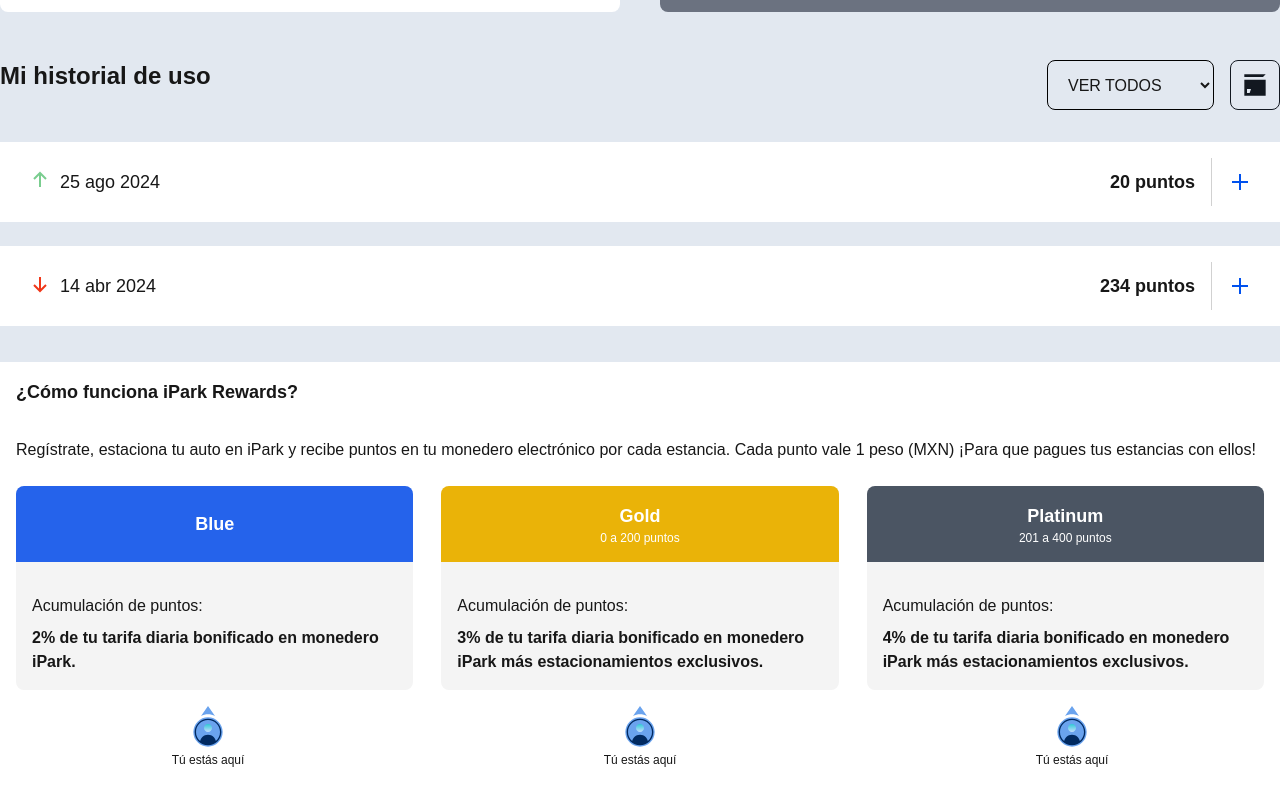
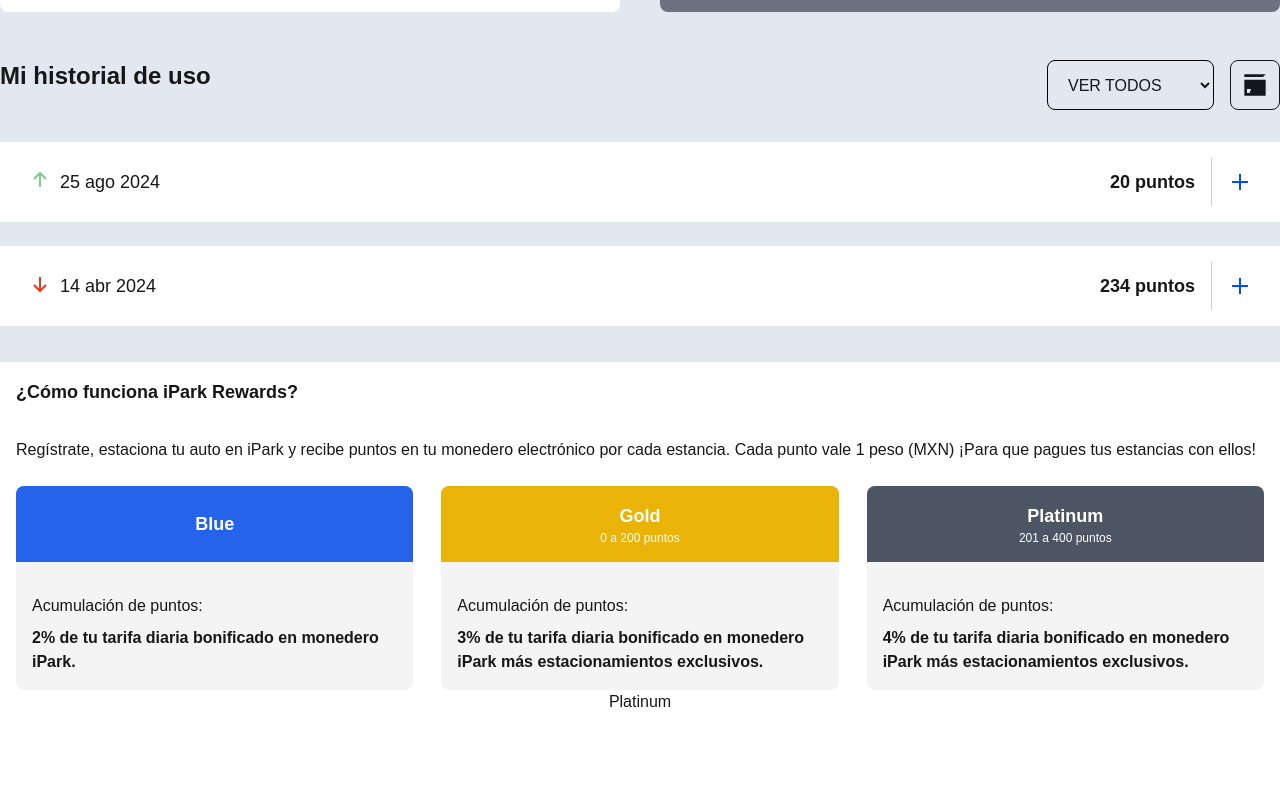
Before and after one commit to LuourdesAli/Trabajo, a Next.js app: page /reservas in a window 1280 px wide. Shown: the part 301-1101 px from the top of the page. After the commit the page ends 1015 px from the top, so only its background shows below. Built offline with nearby package versions, Linux system fonts and the light colour scheme.

Commit message:
antes de acomodar abajo
un paso antes de prueba 1 intento de que funcione de acuerdo a los id

```diff
--- a/src/pages/reservas.tsx
+++ b/src/pages/reservas.tsx
@@ -7,8 +7,8 @@
 interface userData {
   ShareCode: string;
   FirstName: string;
-  Points:number;
-  LevelShort:string;
+  Points: number;
+  LevelShort: string;
 }
 
 export default function Ejemplo() {
@@ -196,7 +196,7 @@
           pagues tus estancias con ellos!
         </p>
         <div className="mt-6 flex justify-between gap-7">
-          <div className="flex-1 bg-[#f4f4f4] rounded-lg ">
+          <div className="flex-1 bg-[#f4f4f4] rounded-lg  " id="level-Blue">
             <div className="bg-blue-600 text-white rounded-t-lg py-6 ">
               <h3 className="text-lg font-bold text-center">Blue</h3>
             </div>
@@ -209,7 +209,7 @@
               </p>
             </div>
           </div>
-          <div className="flex-1 bg-[#f4f4f4]  rounded-lg ">
+          <div className="flex-1 bg-[#f4f4f4]  rounded-lg " id="level-Gold" >
             <div className="bg-yellow-500 text-white pt-4 rounded-t-lg ">
               <h3 className="text-lg font-bold text-center ">Gold</h3>
               <p className="text-xs font-medium text-center  pb-4">
@@ -226,7 +226,7 @@
               </p>
             </div>
           </div>
-          <div className="flex-1 bg-[#f4f4f4]  rounded-lg">
+          <div className="flex-1 bg-[#f4f4f4]  rounded-lg" id="level-Platinum">
             <div className="bg-gray-600 text-white rounded-t-lg">
               <h3 className="text-center text-lg font-bold pt-4">Platinum</h3>
               <p className="text-xs font-medium text-center pb-4">
@@ -245,14 +245,23 @@
           </div>
         </div>
         <div className="flex justify-around gap-12">
-        <div className=" flex flex-col  mt-4 items-center ">
-          <div className="flex ">
-            <Image src="/Frame-236.svg" alt="icon" width={32} height={42} />
-          </div>
-          <p className="text-xs font-medium text-center mt-1 mb-8">
-            Tú estás aquí
-          </p>
-        </div><div className=" flex flex-col items-center  mt-4 ">
+
+         {/* Blue */}
+      {data?.LevelShort === "Blue" ? (
+        <>blue</>
+        // <div className="flex flex-col mt-4 items-center">
+        //   <div className="flex">
+        //     <Image src="/Frame-236.svg" alt="icon" width={32} height={42} />
+        //   </div>
+        //   <p className="text-xs font-medium text-center mt-1 mb-8">
+        //     Tú estás aquí
+        //   </p>
+        // </div>
+      ):data?.LevelShort === "Gold"? (<>gold</>):(<>Platinum</>)}
+
+      {/* Gold */}
+      {data?.LevelShort === "Gold" && (
+        <div className="flex flex-col items-center mt-4">
           <div className="flex items-center">
             <Image src="/Frame-236.svg" alt="icon" width={32} height={42} />
           </div>
@@ -260,7 +269,11 @@
             Tú estás aquí
           </p>
         </div>
-        <div className=" flex flex-col items-center  mt-4 ">
+      )}
+
+      {/* Platinum */}
+      {data?.LevelShort === "Platinum" && (
+        <div className="flex flex-col items-center mt-4">
           <div className="flex items-center">
             <Image src="/Frame-236.svg" alt="icon" width={32} height={42} />
           </div>
@@ -268,6 +281,8 @@
             Tú estás aquí
           </p>
         </div>
+      )}
+
         </div>
       </div>
     </div>
```
